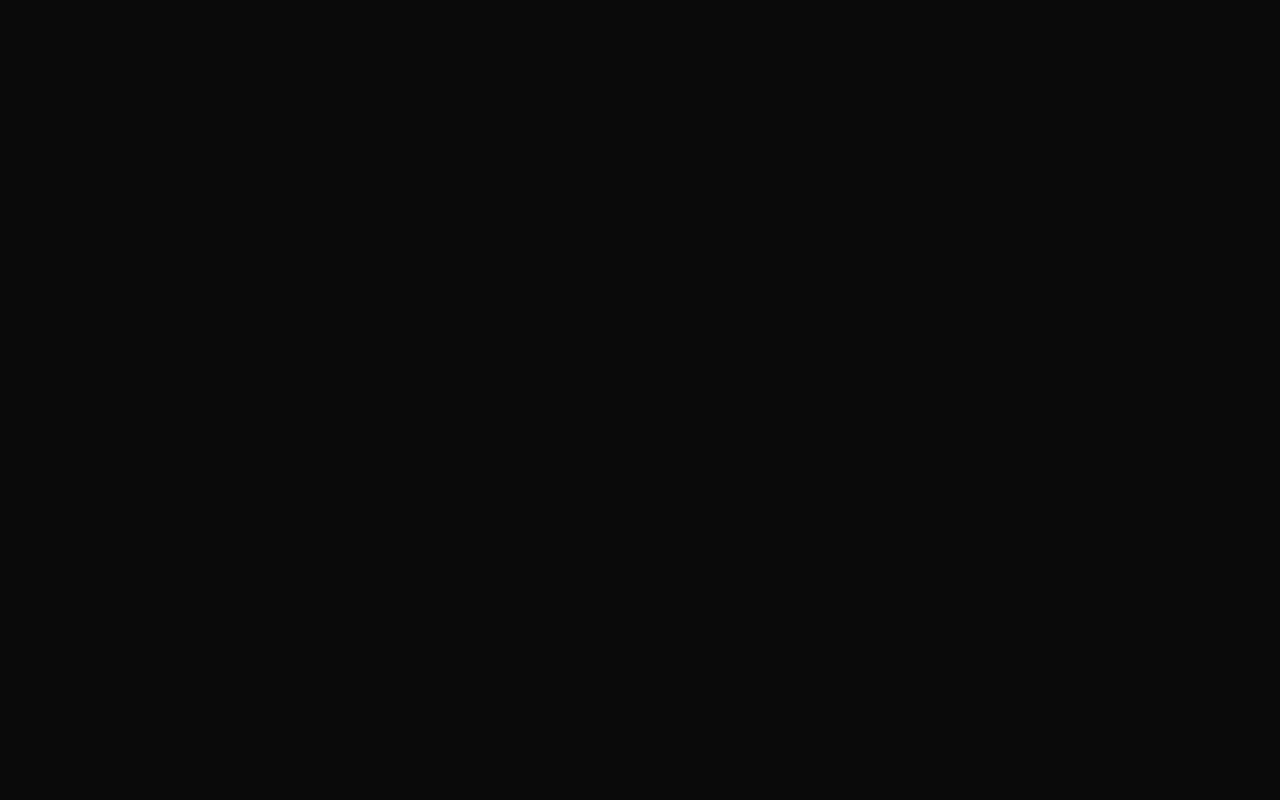
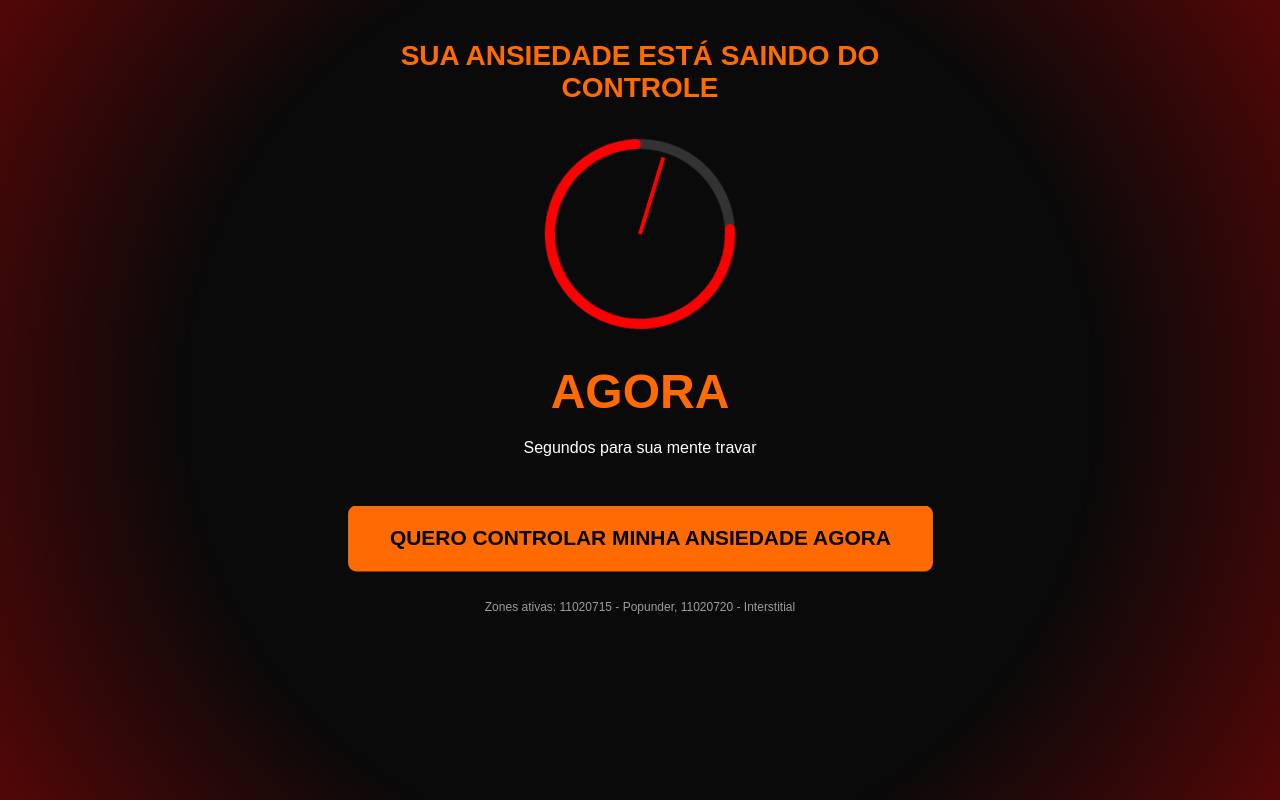
Before and after one commit to Onesio09/Vibeslight, a plain HTML site: page index.html in a window 1280 px wide. Drawn offline with Linux system fonts and the light colour scheme.

Commit message:
Update index.html
Signed-off-by: Onesio09 <onesiobelino@gmail.com>

```diff
--- a/index.html
+++ b/index.html
@@ -82,4 +82,49 @@
     </style>
 </head>
 <body>
-    <div class="deterioracao" id="deterioracao
+    <div class="deterioracao" id="deterioracao"></div>
+    <div class="container">
+        <h1>SUA ANSIEDADE ESTÁ SAINDO DO CONTROLE</h1>
+
+        <div class="balanca">
+            <svg viewBox="0 0 200 200" style="width:100%">
+                <circle cx="100" cy="100" r="90" fill="none" stroke="#333" stroke-width="10"/>
+                <circle cx="100" cy="100" r="90" fill="none" stroke="#FF0000" stroke-width="10" stroke-dasharray="565" stroke-dashoffset="141" stroke-linecap="round"/>
+            </svg>
+            <div class="ponteiro" id="ponteiro"></div>
+        </div>
+
+        <div class="timer" id="timer">2</div>
+        <p style="margin-bottom:20px">Segundos para sua mente travar</p>
+
+        <a href="https://omg10.com/4/11025748" class="cta">
+            QUERO CONTROLAR MINHA ANSIEDADE AGORA
+        </a>
+
+        <p style="font-size:12px;opacity:0.6">Zones ativas: 11020715 - Popunder, 11020720 - Interstitial</p>
+    </div>
+
+    <script>
+        // Timer 2s
+        let tempo = 2;
+        const timerEl = document.getElementById('timer');
+        const deterioracao = document.getElementById('deterioracao');
+
+        const contagem = setInterval(() => {
+            tempo--;
+            timerEl.textContent = tempo;
+
+            if(tempo <= 0) {
+                clearInterval(contagem);
+                timerEl.textContent = "AGORA";
+                deterioracao.style.opacity = "1";
+            }
+        }, 1000);
+
+        // Ativa deterioração imediata
+        setTimeout(() => {
+            deterioracao.style.opacity = "1";
+        }, 500);
+    </script>
+</body>
+</html>
```
